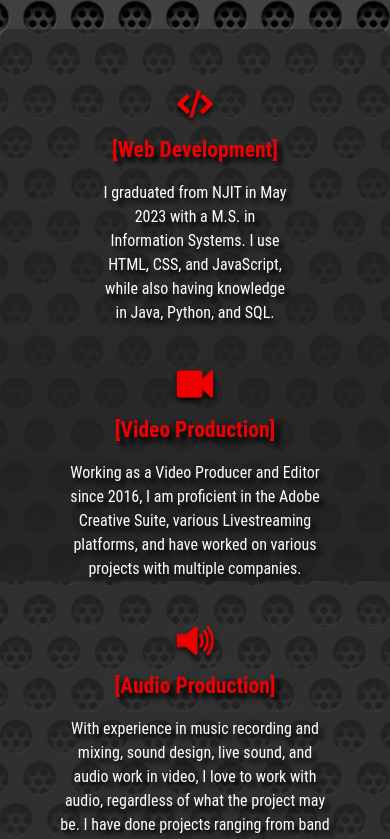
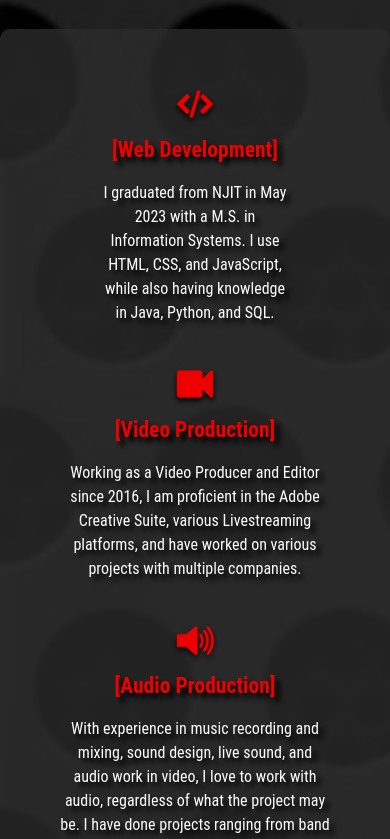
Before and after one commit to ArthurWash/Arthur-Wash-Professional-Website, a plain HTML site: page index.html in a window 390 px wide. Shown: the part 263-1102 px from the top of the page. Drawn offline with nearby package versions, Linux system fonts and the light colour scheme.

Commit message:
fix: background-attachment scroll for mobile

```diff
--- a/style.css
+++ b/style.css
@@ -97,7 +97,7 @@ h2 {
     h1 {font-size: 3em;}
     .subtitle {font-size: .8em;}
     body {
-        background-size: scroll;
+        background-attachment: scroll;
         padding: 0;
     }
 }
```
